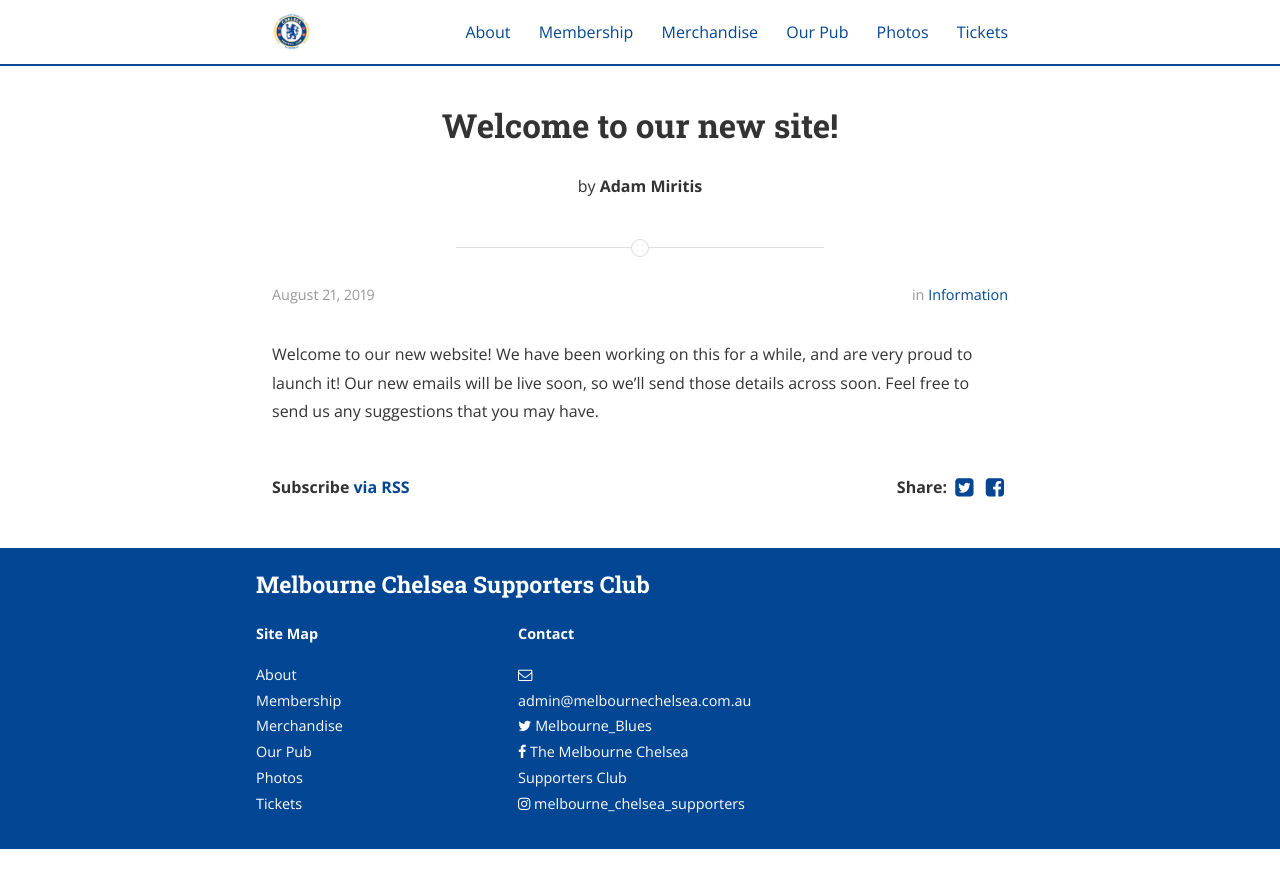
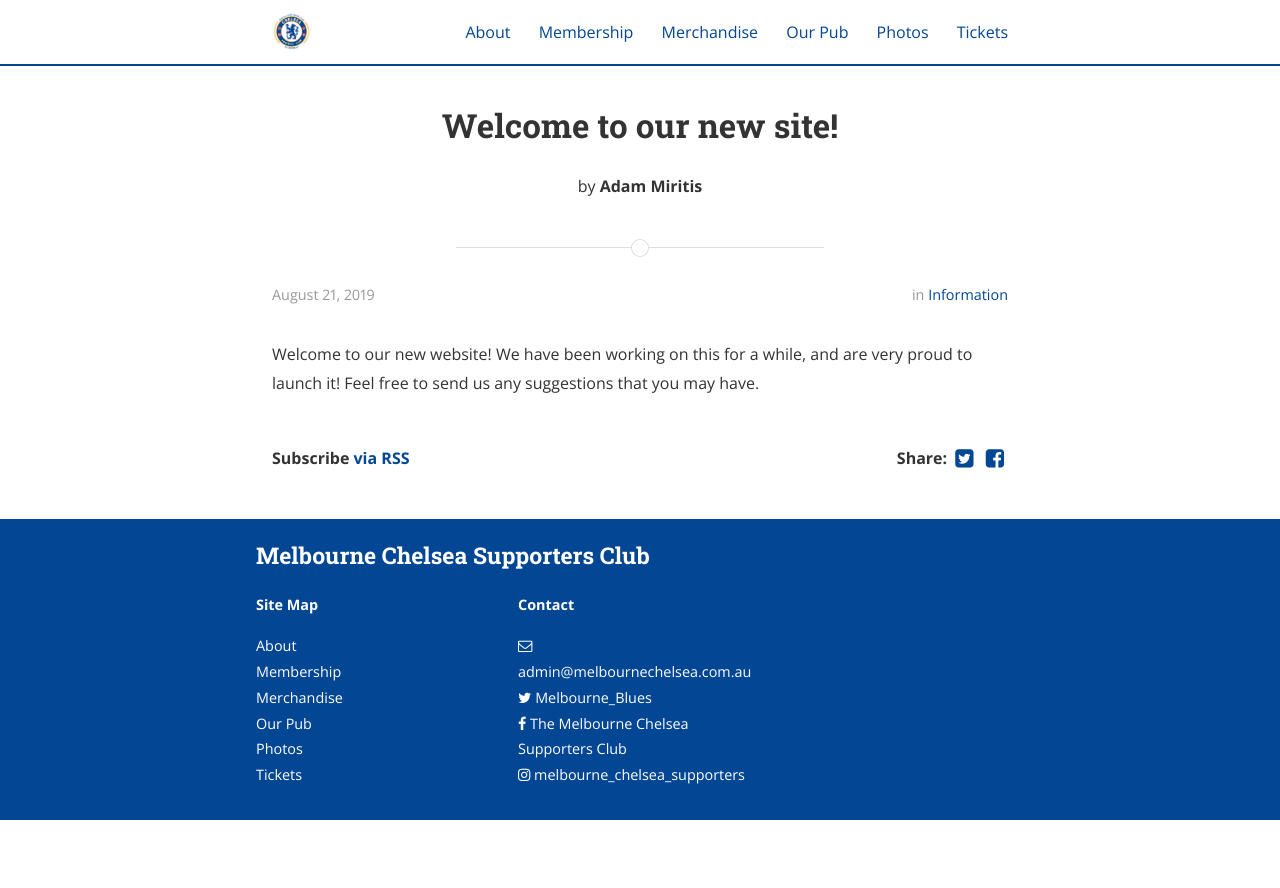
Before and after one commit to Foxh0und/MCSC, a Jekyll site: the page built from _posts/2019-08-21-Welcome-to-our-new site.md, in a window 1280 px wide. Shown: the top 888 px of the page. Built offline with Jekyll 4.4.1, drawn with Linux system fonts in a browser that asks for light colours; nearby versions of some CDN libraries.

Commit message:
Update 2019-08-21-Welcome-to-our-new site.md

```diff
--- a/_posts/2019-08-21-Welcome-to-our-new site.md
+++ b/_posts/2019-08-21-Welcome-to-our-new site.md
@@ -5,4 +5,4 @@
 author: Adam Miritis
 categories: Information
 ---
-Welcome to our new website! We have been working on this for a while, and are very proud to launch it! Our new emails will be live soon, so we'll send those details across soon. Feel free to send us any suggestions that you may have.
+Welcome to our new website! We have been working on this for a while, and are very proud to launch it! Feel free to send us any suggestions that you may have.
```
